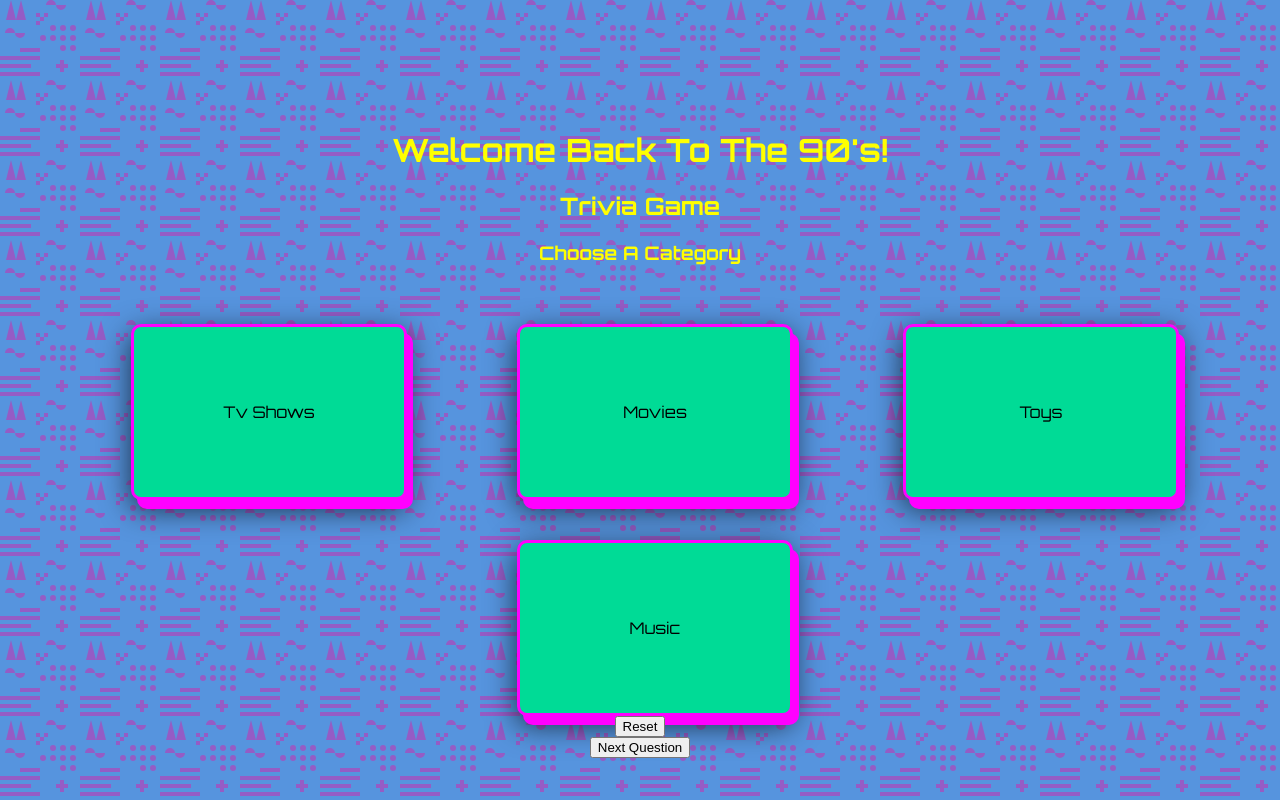
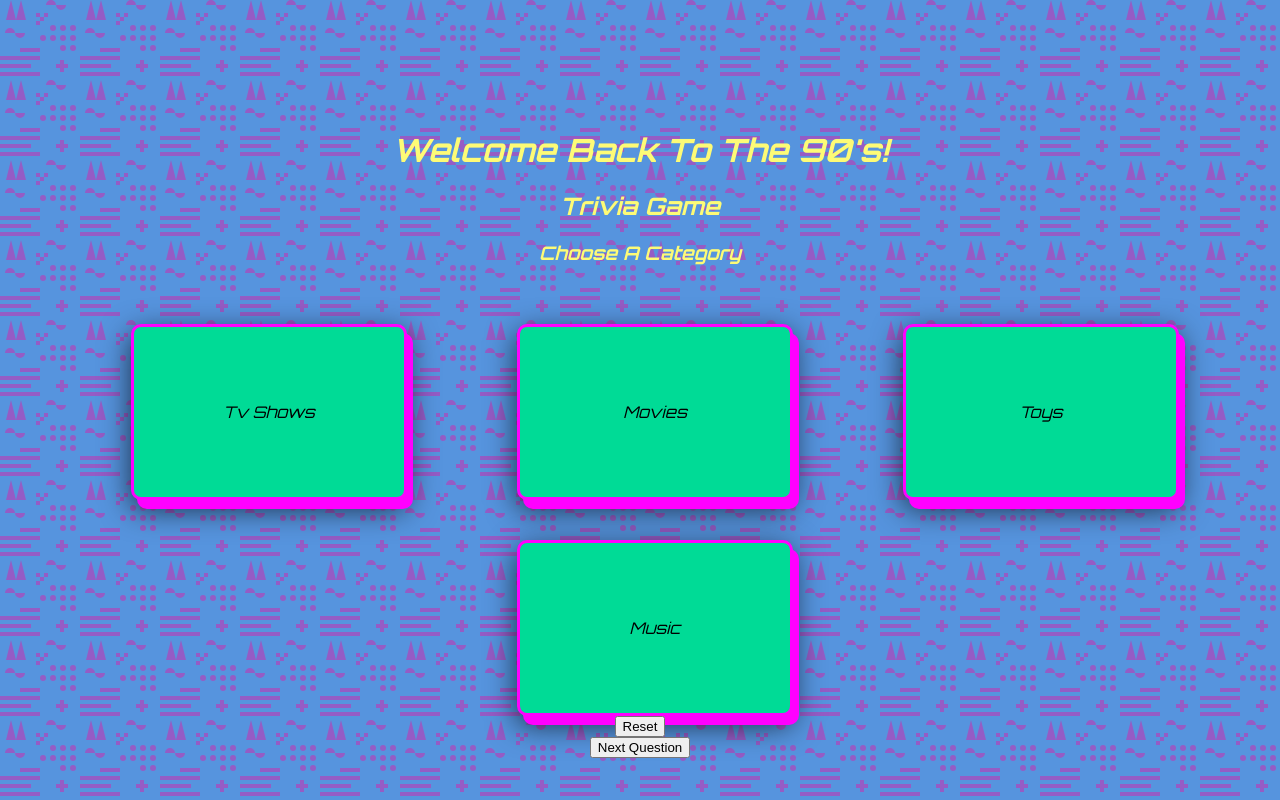
Before and after one commit to marieblakely/90-s-Trivia-Quiz-Game, a plain HTML site: page index.html in a window 1280 px wide. Drawn offline with Linux system fonts and the light colour scheme.

Commit message:
update header and card category font css

```diff
--- a/css/style.css
+++ b/css/style.css
@@ -6,11 +6,11 @@ font-family: sans-serif;
 }
 
 h1, h2, h3 {
-color: yellow;
+color: #fdfb76;
 font-family: "Orbitron", sans-serif;
-  font-optical-sizing: auto;
-  font-weight: weight;
-  font-style: normal;
+font-optical-sizing: auto;
+font-weight: bold;
+font-style: italic;
 }
 
 h1 {
@@ -36,8 +36,8 @@ h1 {
   margin-left: 70px;
   font-family: "Orbitron", sans-serif;
   font-optical-sizing: auto;
-  font-weight: weight;
-  font-style: normal;
+  font-style: italic;
+  color: black;
 }
 
 #category-card-container {
```
